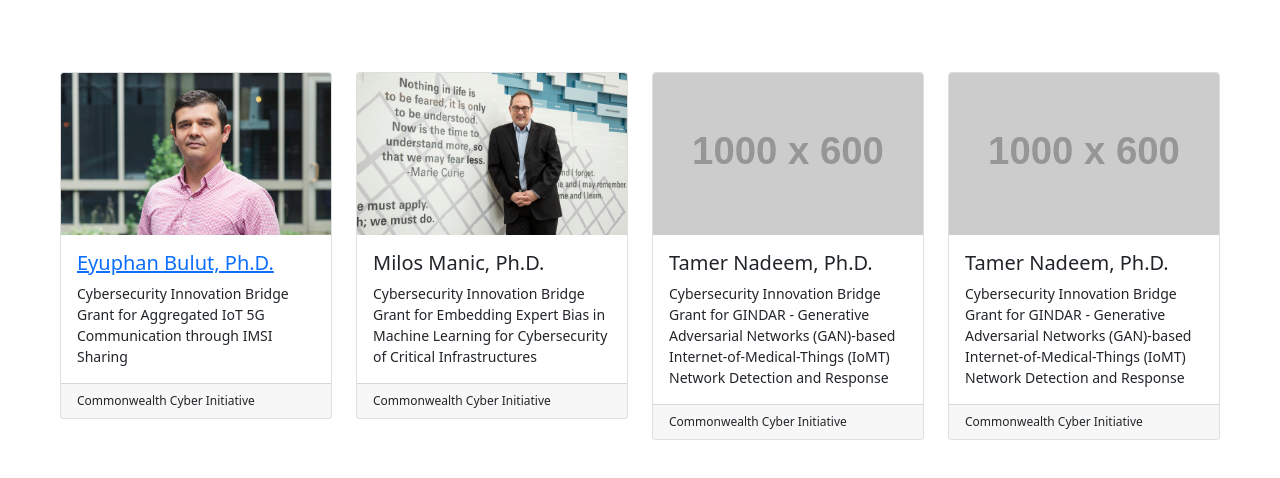
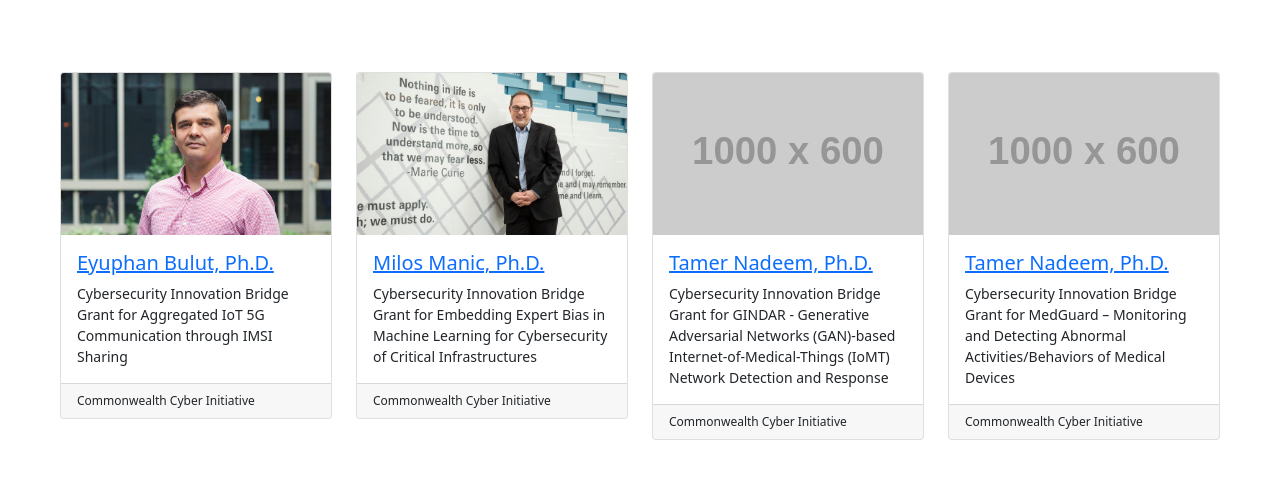
Before and after one commit to dakratochwill/EGRmocks, a plain HTML site: page awards-honors.html in a window 1280 px wide. Drawn offline with nearby package versions, Linux system fonts and the light colour scheme; placeholder pictures from the web are drawn by us.

Commit message:
Add files via upload

```diff
--- a/awards-honors.html
+++ b/awards-honors.html
@@ -14,6 +14,7 @@
         .card-body {
             font-size: 14px;
         }
+
         .card-footer {
             font-size: 12px;
         }
@@ -38,7 +39,7 @@
             <div class="card">
                 <img src="MilosManicNew.jpg" class="card-img-top" alt="Manic Headshot">
                 <div class="card-body">
-                    <h5 class="card-title">Milos Manic, Ph.D.</h5>
+                    <h5 class="card-title"><a href="#">Milos Manic, Ph.D.</a></h5>
                     <p class="card-text">Cybersecurity Innovation Bridge Grant for Embedding Expert Bias in Machine Learning for Cybersecurity of Critical Infrastructures</p>
                 </div>
                 <div class="card-footer">
@@ -50,7 +51,7 @@
             <div class="card">
                 <img src="https://via.placeholder.com/1000x600" class="card-img-top" alt="...">
                 <div class="card-body">
-                    <h5 class="card-title">Tamer Nadeem, Ph.D.</h5>
+                    <h5 class="card-title"><a href="#">Tamer Nadeem, Ph.D.</a></h5>
                     <p class="card-text">Cybersecurity Innovation Bridge Grant for GINDAR - Generative Adversarial Networks (GAN)-based Internet-of-Medical-Things (IoMT) Network Detection and Response</p>
                 </div>
                 <div class="card-footer">
@@ -62,8 +63,8 @@
             <div class="card">
                 <img src="https://via.placeholder.com/1000x600" class="card-img-top" alt="...">
                 <div class="card-body">
-                    <h5 class="card-title">Tamer Nadeem, Ph.D.</h5>
-                    <p class="card-text">Cybersecurity Innovation Bridge Grant for GINDAR - Generative Adversarial Networks (GAN)-based Internet-of-Medical-Things (IoMT) Network Detection and Response</p>
+                    <h5 class="card-title"><a href="#">Tamer Nadeem, Ph.D.</a></h5>
+                    <p class="card-text">Cybersecurity Innovation Bridge Grant for MedGuard – Monitoring and Detecting Abnormal Activities/Behaviors of Medical Devices</p>
                 </div>
                 <div class="card-footer">
                     Commonwealth Cyber Initiative
```
Lines whose indentation alone changed are shown as unchanged.
